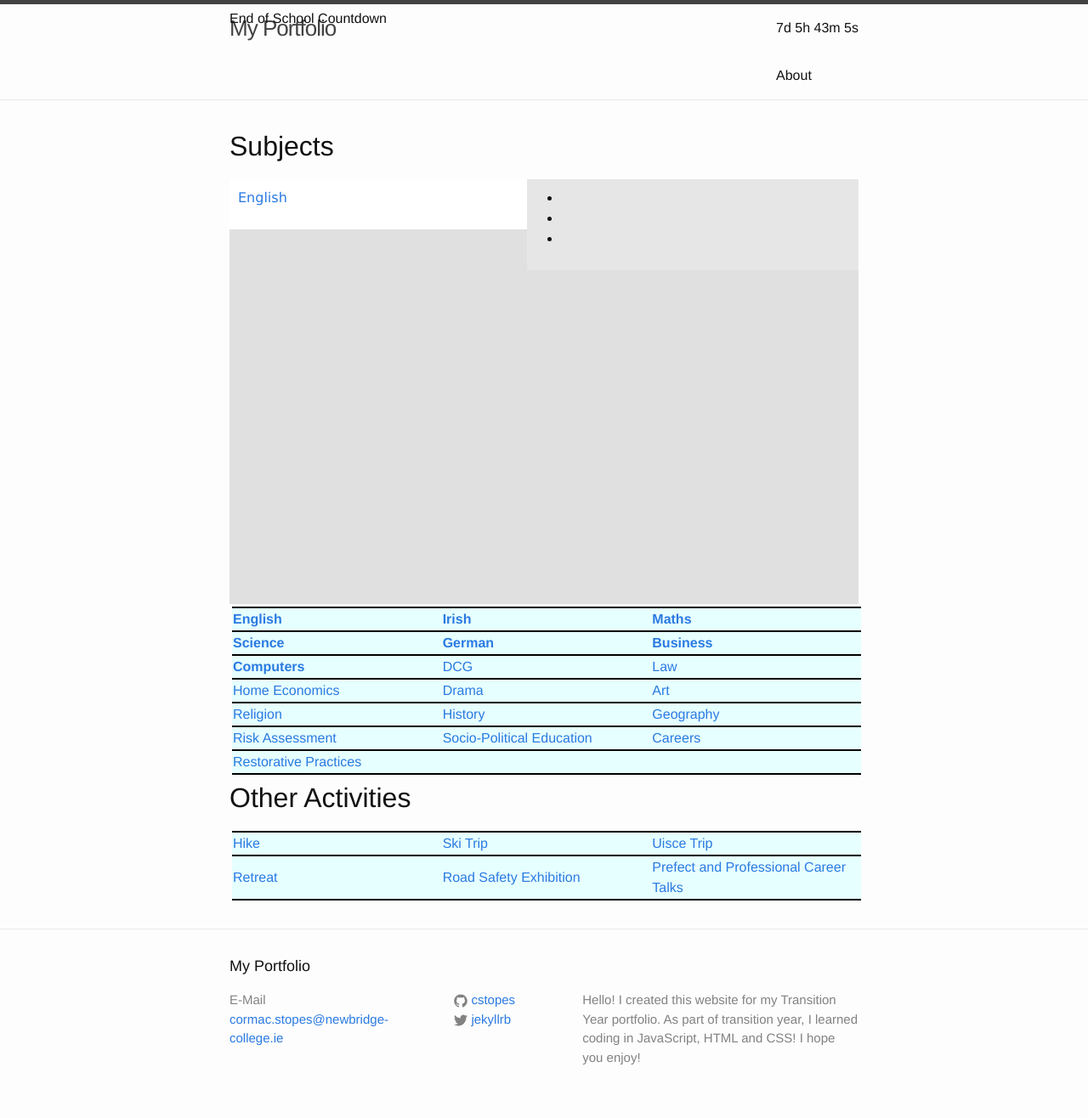
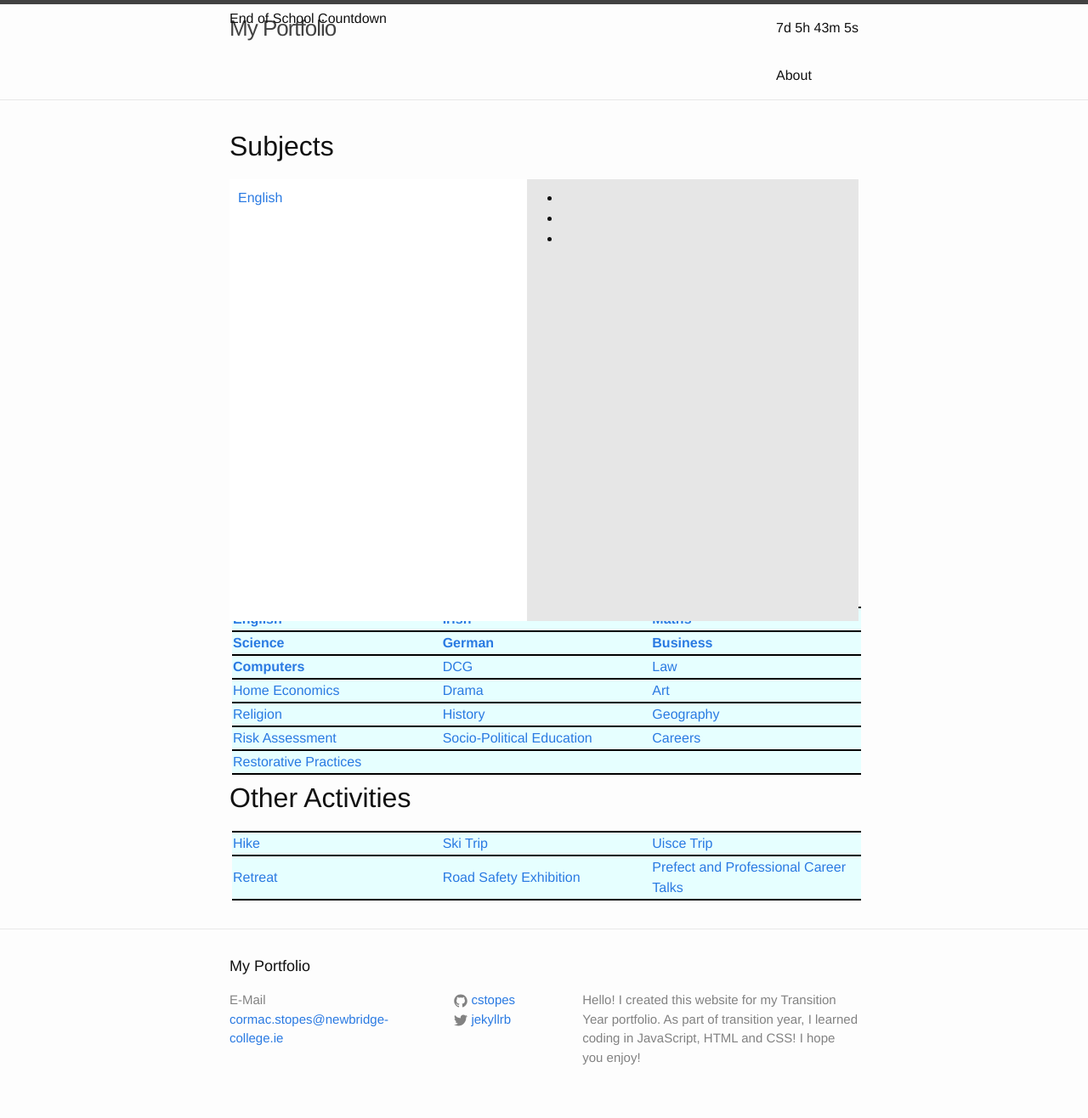
Before and after one commit to cstopes/cstopes.github.io, a Jekyll site: the page built from index.html, in a window 1280 px wide. Shown: the whole page at 85% size. Built offline with Jekyll 4.4.1, drawn with Linux system fonts in a browser that asks for light colours.

Commit message:
Update _layout.scss

```diff
--- a/_sass/_layout.scss
+++ b/_sass/_layout.scss
@@ -272,14 +272,16 @@ table, tr:nth-child(even){
     padding: 10px;
     background-color: #ffffff;
     width: 50%;
+    height: 100%
 }
 .subBox_examples{
     position: absolute;
     padding: 10px;
     background-color: #e6e6e6;
     width: 50%;
+    height: 100%;
 }
-.subjectTitle{
+#subjectTitle{
     text-size: 50px;
     font-family: Verdana;
 }
```
